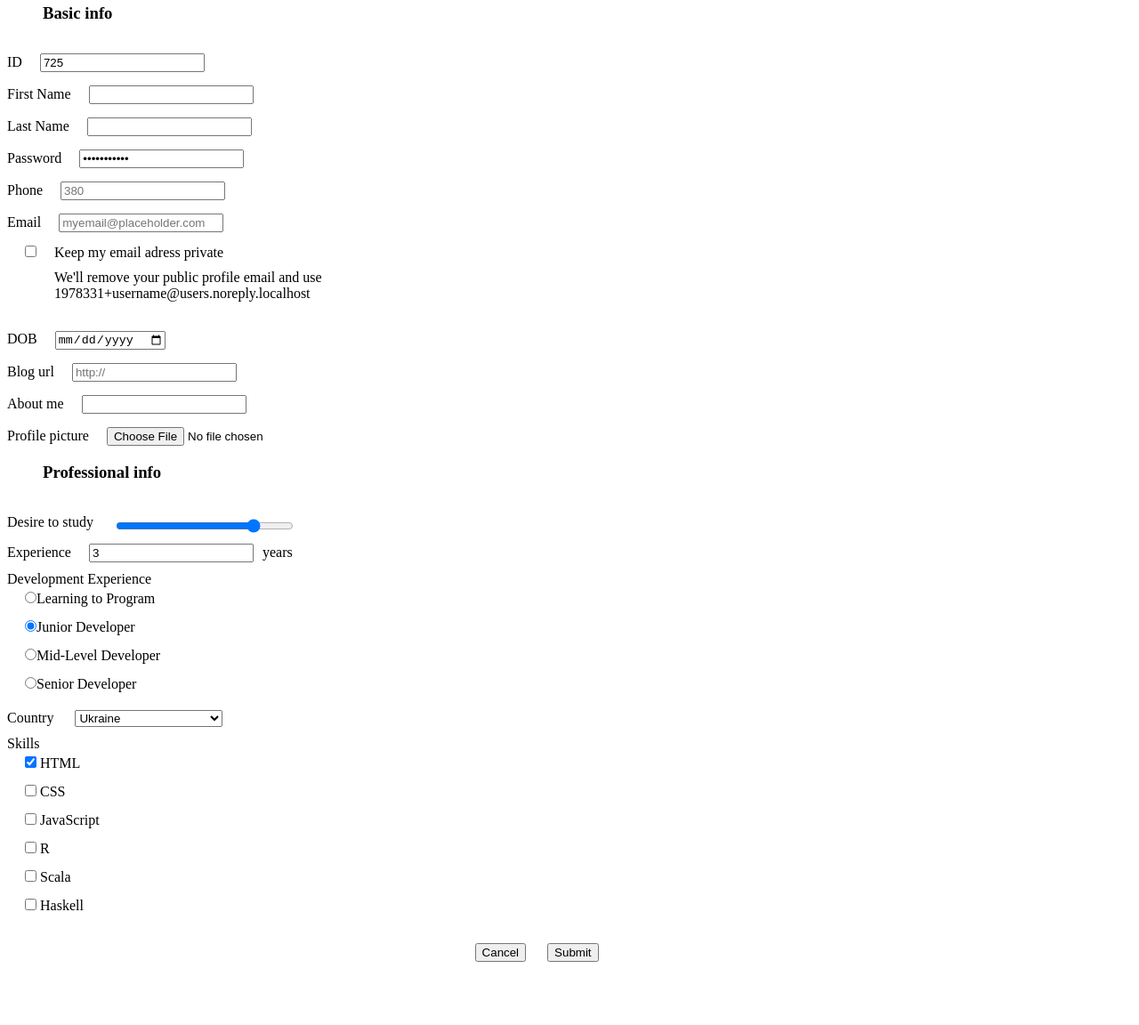
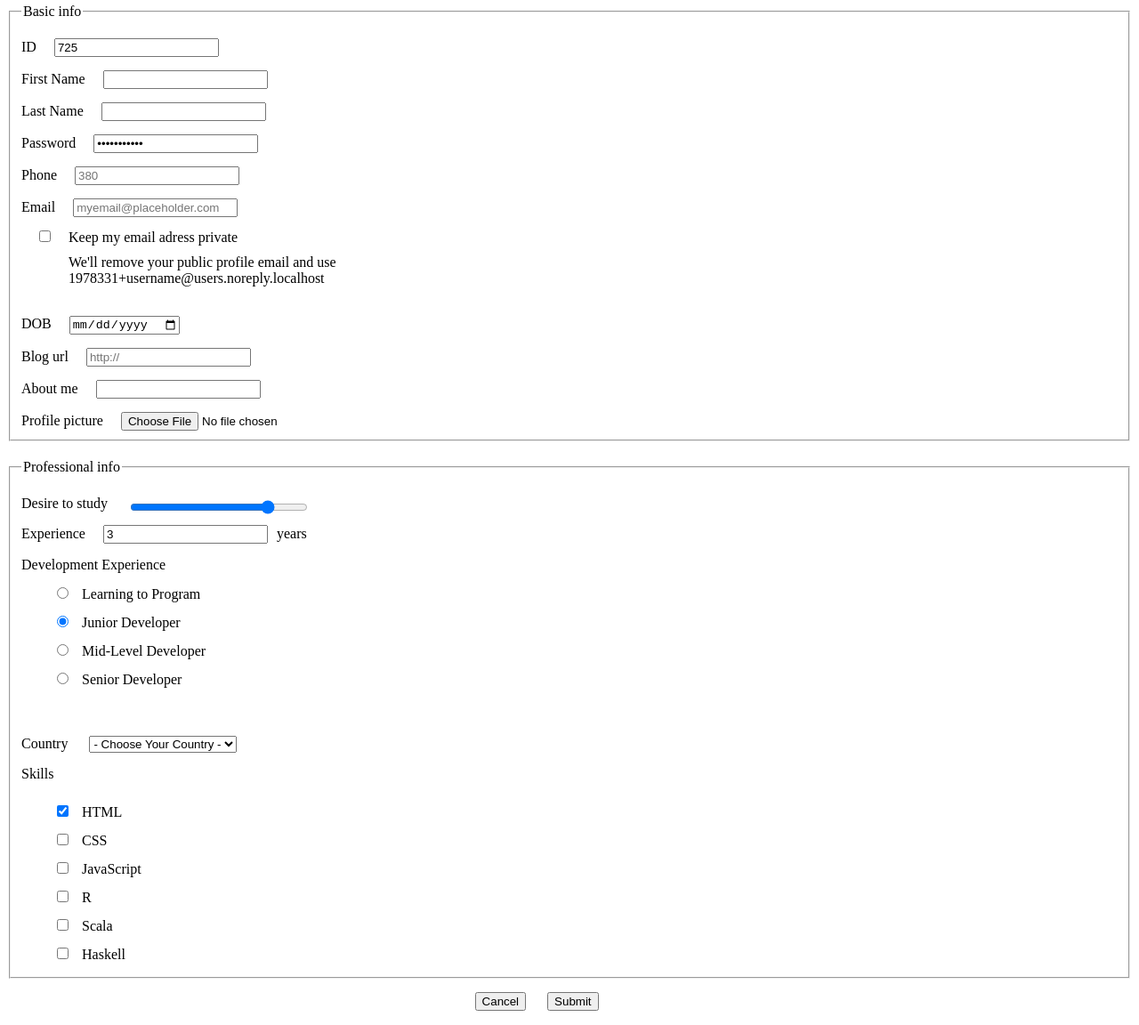
Before and after one commit to VladyslavOmelyanenko/AboutMe, a plain HTML site: page Homework2/Form/index.html in a window 1280 px wide. Shown: the part 62-1214 px from the top of the page at 89% size. Before the commit the page ends 1159 px from the top, so only its background shows below. Drawn offline with Linux system fonts and the light colour scheme.

Commit message:
improved form

```diff
--- a/Homework2/Form/css/style.css
+++ b/Homework2/Form/css/style.css
@@ -2,12 +2,12 @@ h1 {
   margin-left: 120px;
 }
 
-h3 {
-  margin-left: 40px;
-}
-
 input {
   margin: 15px 0 0 20px;
+}
+ul {
+  list-style: none;
+  margin-left: -20px;
 }
 
 #private-email {
@@ -55,3 +55,17 @@ input {
   position: relative;
   left: 40%;
 }
+
+fieldset:nth-child(2) {
+  margin-top: 20px;
+}
+
+label[for='devexp'], label[for="skills"] {
+  position: relative;
+  bottom: -15px;
+}
+
+
+ul li input {
+  margin-right: 15px;
+}
--- a/Homework2/Form/index.html
+++ b/Homework2/Form/index.html
@@ -8,63 +8,68 @@
 </head>
 <body>
   <h1>Profile edit page</h1>
-  <form>
-    <h3>Basic info</h3>
-    <label for="ID">ID</label><input type="text" id="ID" value="725">
+  <form action="https://postman-echo.com/post" method="post">
+    <fieldset>
+      <legend>Basic info</legend>
+      <label for="ID">ID</label><input type="text" id="ID" value="725" name="id">
       <br>
-    <label for="first-name">First Name</label><input type="text" id="first-name">
+      <label for="first-name">First Name</label><input type="text" id="first-name" name="first-name">
       <br>
-    <label for="last-name">Last Name</label><input type="text" id="last-name">
+      <label for="last-name">Last Name</label><input type="text" id="last-name" name="last-name">
       <br>
-    <label for="password">Password</label><input type="password" id="password" value="12345678910">
+      <label for="password">Password</label><input type="password" id="password" value="12345678910" name="password">
       <br>
-    <label for="phone">Phone</label><input type="tel" id="phone" placeholder="380">
+      <label for="phone">Phone</label><input type="tel" id="phone" placeholder="380" name="phone">
       <br>
-    <label for="email">Email</label><input type="email" id="email" placeholder="myemail@placeholder.com">
+      <label for="email">Email</label><input type="email" id="email" placeholder="myemail@placeholder.com" name="email">
       <br>
-    <input type="checkbox" id="private-email"><label for="private-email">Keep my email adress private</label>
+      <input type="checkbox" id="private-email" name="private-email"><label for="private-email">Keep my email adress private</label>
       <br>
       <div class="removing">We'll remove your public profile email and use 1978331+username@users.noreply.localhost</div>
       <br>
-    <label for="dob">DOB</label><input type="date" id="dob">
+      <label for="dob">DOB</label><input type="date" id="dob" name="dob">
       <br>
-    <label for="blog-url">Blog url</label><input type="url" id="blog-url" placeholder="http://">
+      <label for="blog-url">Blog url</label><input type="url" id="blog-url" placeholder="http://" name="url">
       <br>
-    <label for="about-me">About me</label><input type="text" id="about-me">
+      <label for="about-me">About me</label><input type="text" id="about-me" name="about-me">
       <br>
-    <label for="profile-picture">Profile picture</label><input type="file" id="profile-picture">
-    <h3>Professional info</h3>
-    <label for="study-desiring">Desire to study</label><input type="range" id="study-desiring" value="80">
+      <label for="profile-picture">Profile picture</label><input type="file" id="profile-picture" name="profile-picture">
+    </fieldset>
+    <fieldset>
+      <legend>Professional info</legend>
+      <label for="study-desiring">Desire to study</label><input type="range" id="study-desiring" value="80" name="study-desiring">
       <br>
-    <label for="exp">Experience</label><input type="number" id="exp" value="3"><div class="years">years</div>
+      <label for="exp">Experience</label><input type="number" id="exp" value="3" name="exp"><div class="years">years</div>
       <br>
-    <label id="devxp">Development Experience</label>
-    <br>
-    <input type="radio" name="devexp" class="devexp" value="learning">Learning to Program <br>
-    <input type="radio" name="devexp" class="devexp" value="junior" checked>Junior Developer <br>
-    <input type="radio" name="devexp" class="devexp" value="midle">Mid-Level Developer <br>
-    <input type="radio" name="devexp" class="devexp" value="senior">Senior Developer
+      <label for="devexp">Development Experience</label>
+      <ul id="devexp">
+        <li><input type="radio" name="devexp" id="learning" value="learning"><label for="learning">Learning to Program</label></li>
+        <li><input type="radio" name="devexp" id="junior" value="junior" checked><label for="junior">Junior Developer</label></li>
+        <li><input type="radio" name="devexp" id="midle" value="midle"><label for="midle">Mid-Level Developer</label></li>
+        <li><input type="radio" name="devexp" id="senior" value="senior"><label for="senior">Senior Developer</label></li>
+      </ul>
       <br>
       <label for="country">Country</label>
-    <select id="country" form="pro">
-      <option disabled> - Choose Your Country -</option>
+      <select id="country" autocomplete="country">
+        <option disabled selected> - Choose Your Country -</option>
         <option value="ukraine">Ukraine</option>
+        <option disabled>----------------------</option>
         <option value="usa">USA</option>
         <option value="thailand">Thailand</option>
         <option value="spain">Spain</option>
       </select>
       <br>
-    <label id="skills">Skills</label>
-    <br>
-    <input type="checkbox" name="skill" checked> HTML<br>
-    <input type="checkbox" name="skill"> CSS<br>
-    <input type="checkbox" name="skill"> JavaScript<br>
-    <input type="checkbox" name="skill"> R<br>
-    <input type="checkbox" name="skill"> Scala<br>
-    <input type="checkbox" name="skill"> Haskell
-    <br>
+      <label for="skills">Skills</label>
+      <ul id="skills">
+        <li><input  type="checkbox" name="skill" id="html" checked><label for="html">HTML</label></li>
+        <li><input type="checkbox" name="skill" id="css"><label for="css">CSS</label></li>
+        <li><input type="checkbox" name="skill" id="js"><label for="js">JavaScript</label></li>
+        <li><input type="checkbox" name="skill" id="r"><label for="r">R</label></li>
+        <li><input type="checkbox" name="skill" id="scala"><label for="scala">Scala</label></li>
+        <li><input type="checkbox" name="skill" id="haskell"><label for="haskell">Haskell</label></li>
+      </ul>
       <input type="hidden">
-    <br>
+    </fieldset>
     <input type="reset" value="Cancel" class="btn">
     <input type="submit" value="Submit" class="btn">
   </form>
```
Lines whose indentation alone changed are shown as unchanged.
